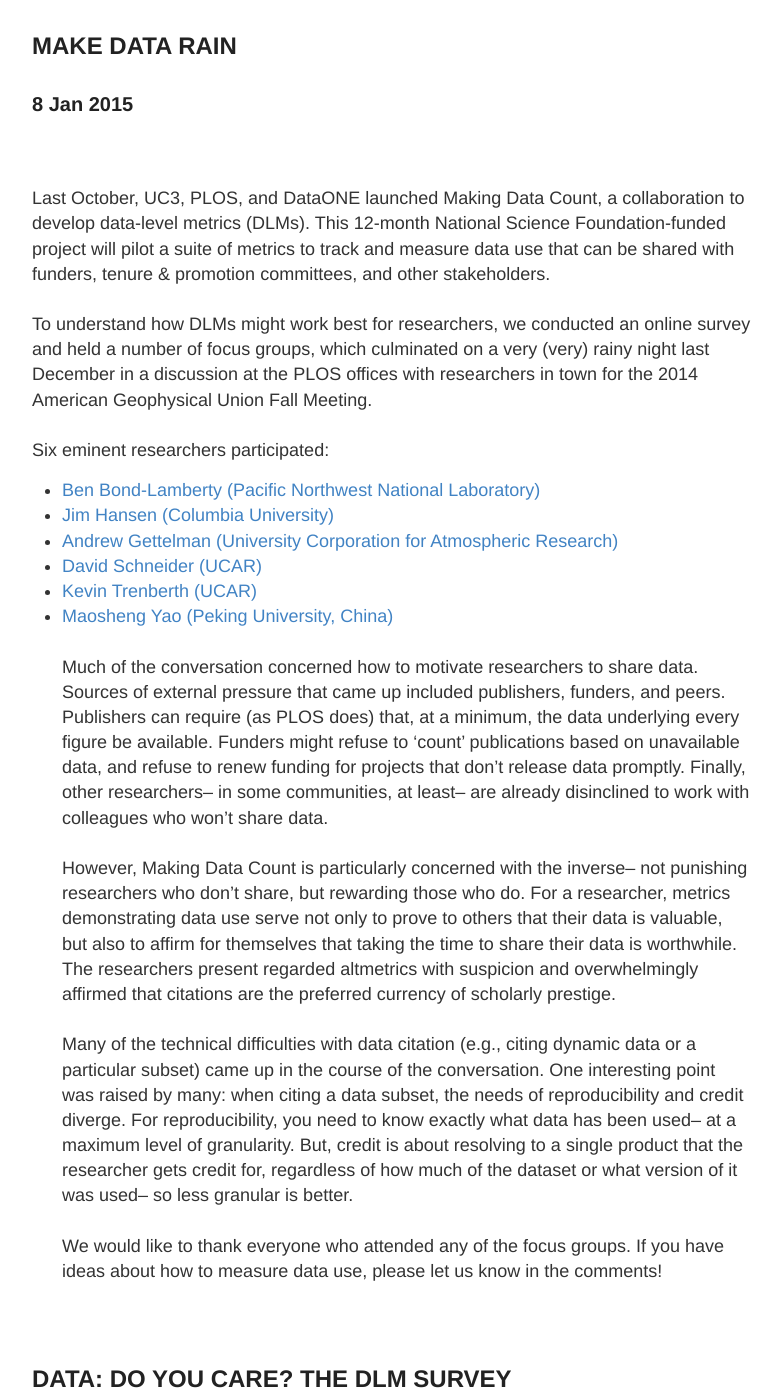
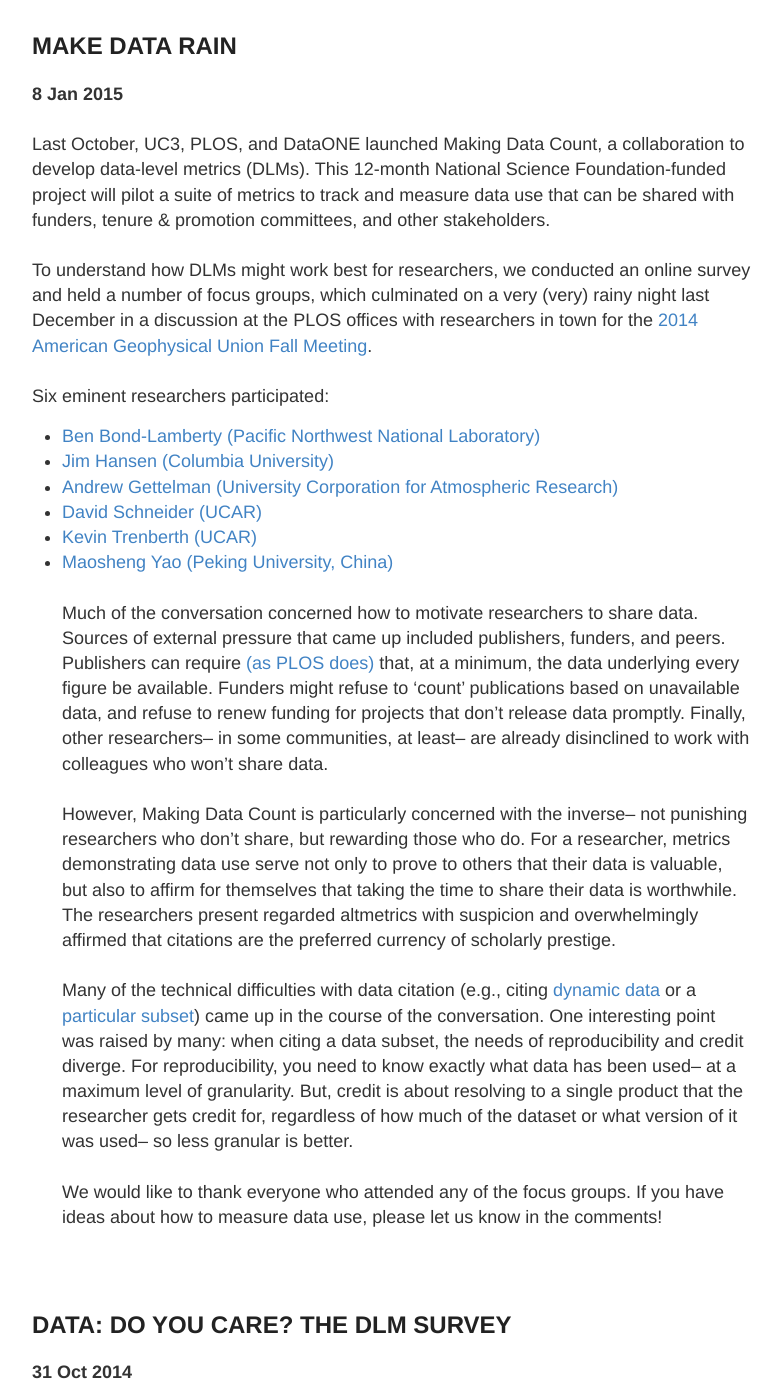
Before and after one commit to lagotto/MDC, a Jekyll site: the page built from blog.md, in a window 1280 px wide and 1400 px high, scrolled down 205 px. Shown: the whole window, without its empty margins (248-1029 px from the left). Built offline with Jekyll 4.4.1, drawn with Linux system fonts in a browser that asks for light colours; some of the changed lines change nothing that is shown.

Commit message:
edits to blog page

```diff
--- a/blog.md
+++ b/blog.md
@@ -4,11 +4,11 @@
 permalink: /blog/
 ---
 ## MAKE DATA RAIN
-###8 Jan 2015
+**8 Jan 2015**
 <br><br>
 Last October, UC3,  PLOS, and DataONE launched Making Data Count, a collaboration to develop data-level metrics (DLMs). This 12-month National Science Foundation-funded project will pilot a suite of metrics to track and measure data use that can be shared with funders, tenure & promotion committees, and other stakeholders.
 <br><br>
-To understand how DLMs might work best for researchers, we conducted an online survey and held a number of focus groups, which culminated on a very (very) rainy night last December in a discussion at the PLOS offices with researchers in town for the 2014 American Geophysical Union Fall Meeting.
+To understand how DLMs might work best for researchers, we conducted an online survey and held a number of focus groups, which culminated on a very (very) rainy night last December in a discussion at the PLOS offices with researchers in town for the <a href="http://fallmeeting.agu.org/2014/" target="_blank">2014 American Geophysical Union Fall Meeting</a>.
 <br><br>
 Six eminent researchers participated:
 * <a href="http://www.globalchange.umd.edu/staff/bpbond/" target="_blank">Ben Bond-Lamberty </a> <a href="http://www.pnl.gov/" target="_blank">(Pacific Northwest National Laboratory)</a>
@@ -18,17 +18,17 @@
 * <a href="http://www.cgd.ucar.edu/staff/trenbert/" target="_blank"> Kevin Trenberth </a> <a href="http://www2.ucar.edu//" target="_blank">(UCAR)</a>
 * <a href="http://openwetware.org/wiki/Yao-Lab:Lab_member#Principal_Investigator" target="_blank"> Maosheng Yao </a> <a href="http://english.pku.edu.cn/" target="_blank">(Peking University, China)</a>
 <br><br>
-Much of the conversation concerned how to motivate researchers to share data. Sources of external pressure that came up included publishers, funders, and peers. Publishers can require (as PLOS does) that, at a minimum, the data underlying every figure be available. Funders might refuse to ‘count’ publications based on unavailable data, and refuse to renew funding for projects that don’t release data promptly. Finally, other researchers– in some communities, at least– are already disinclined to work with colleagues who won’t share data.
+Much of the conversation concerned how to motivate researchers to share data. Sources of external pressure that came up included publishers, funders, and peers. Publishers can require <a href="http://blogs.plos.org/everyone/2014/02/24/plos-new-data-policy-public-access-data-2/" target="_blank">(as PLOS does)</a> that, at a minimum, the data underlying every figure be available. Funders might refuse to ‘count’ publications based on unavailable data, and refuse to renew funding for projects that don’t release data promptly. Finally, other researchers– in some communities, at least– are already disinclined to work with colleagues who won’t share data.
 <br><br>
 However, Making Data Count is particularly concerned with the inverse– not punishing researchers who don’t share, but rewarding those who do. For a researcher, metrics demonstrating data use serve not only to prove to others that their data is valuable, but also to affirm for themselves that taking the time to share their data is worthwhile. The researchers present regarded altmetrics with suspicion and overwhelmingly affirmed that citations are the preferred currency of scholarly prestige.
 <br><br>
-Many of the technical difficulties with data citation (e.g., citing  dynamic data or a particular subset) came up in the course of the conversation. One interesting point was raised by many: when citing a data subset, the needs of reproducibility and credit diverge. For reproducibility, you need to know exactly what data has been used– at a maximum level of granularity. But, credit is about resolving to a single product that the researcher gets credit for, regardless of how much of the dataset or what version of it was used– so less granular is better.
+Many of the technical difficulties with data citation (e.g., citing <a href="http://datapub.cdlib.org/datacitation/#DynamicData" target="_blank">dynamic data</a> or a <a href="http://datapub.cdlib.org/datacitation/#DeepCitation" target="_blank">particular subset</a>) came up in the course of the conversation. One interesting point was raised by many: when citing a data subset, the needs of reproducibility and credit diverge. For reproducibility, you need to know exactly what data has been used– at a maximum level of granularity. But, credit is about resolving to a single product that the researcher gets credit for, regardless of how much of the dataset or what version of it was used– so less granular is better.
 <br><br>
 We would like to thank everyone who attended any of the focus groups. If you have ideas about how to measure data use, please let us know in the comments!
 <br><br><br>
 
 ## DATA: DO YOU CARE? THE DLM SURVEY
-###31 Oct 2014
+**31 Oct 2014**
 <br><br>
 We all know that data is important for research. So how can we quantify that? How can you get credit for the data you produce? What do you want to know about how your data is used?
 <br><br>
@@ -37,9 +37,10 @@
 Please share widely! The survey will be open until December 1st.
 <br><br>
 Read more about the project at <a href="htp://mdc.plos.org" target="_blank">mdc.plos.org</a> or check out <a href="http://datapub.cdlib.org/2014/10/07/uc3-plos-and-dataone-join-forces-to-build-incentives-for-data-sharing/" target="_blank">our previous post</a>. Thanks to John Kratz for creating the survey and jumping through IRB hoops!
+<br><br><br>
 
 ## UC3, PLOS, AND DATAONE JOIN FORCES TO BUILD INCENTIVES FOR DATA SHARING
-###7 Oct 2014
+**7 Oct 2014**
 <br><br>
 We are excited to announce that UC3, in partnership with PLOS and DataONE, are launching **a new project to develop data-level metrics (DLMs)**. This 12-month project is funded by an Early Concept Grants for Exploratory Research (EAGER) grant from the National Science Foundation, and will result in a suite of metrics that track and measure data use. The proposal is available via CDL’s eScholarship repository: http://escholarship.org/uc/item/9kf081vf. More information is also available on the <a href="http://www.nsf.gov/awardsearch/showAward?AWD_ID=1448821&HistoricalAwards=false" target="_blank">NSF Website</a> .
 <br><br>
```
